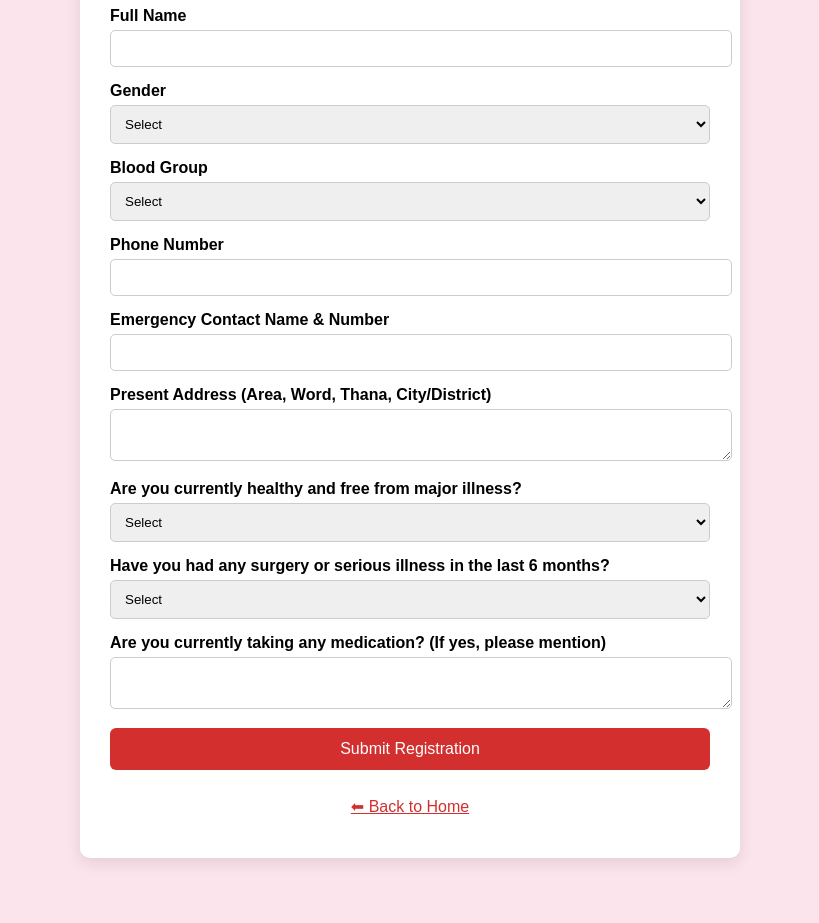
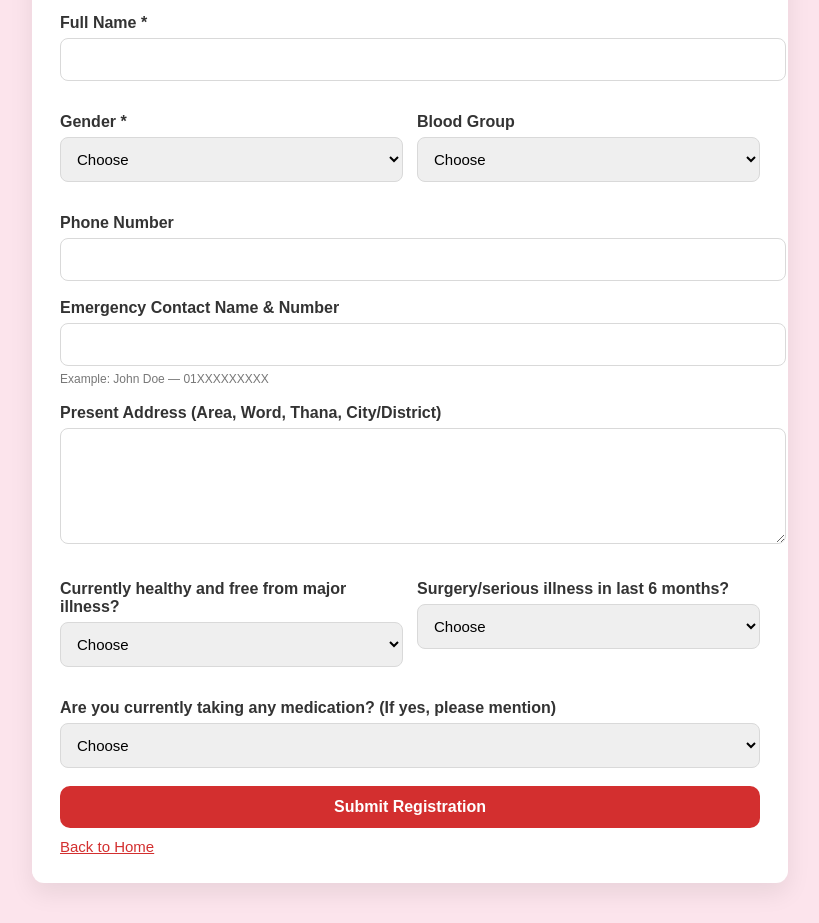
Before and after one commit to bdvirtual/bloodzone, a plain HTML site: page form.html in a window 1280 px wide. Shown: the part 143-1066 px from the top of the page, without its empty margins (230-1049 px from the left). Before the commit the page ends 1041 px from the top, so only its background shows below. Drawn offline with Linux system fonts and the light colour scheme.

Commit message:
Update form.html

```diff
--- a/form.html
+++ b/form.html
@@ -1,180 +1,179 @@
 <!DOCTYPE html>
 <html lang="en">
 <head>
-  <meta charset="UTF-8">
-  <meta name="viewport" content="width=device-width, initial-scale=1.0">
-  <title>BloodZone | Donor Registration</title>
+  <meta charset="utf-8" />
+  <title>BloodZone Donor Registration</title>
+  <meta name="viewport" content="width=device-width, initial-scale=1" />
   <style>
-    body {
-      font-family: Arial, sans-serif;
-      background: #fce4ec;
-      margin: 0;
-      padding: 0;
+    :root { --brand:#d32f2f; --brand-dark:#b71c1c; }
+    body { font-family: Arial, Helvetica, sans-serif; background:#fce4ec; margin:0; }
+    .wrap { max-width:700px; margin:40px auto; background:#fff; padding:28px; border-radius:12px; box-shadow:0 10px 25px rgba(0,0,0,.08); }
+    h1 { margin:0 0 10px; color:var(--brand); text-align:center; }
+    p.sub { margin:0 0 24px; text-align:center; color:#555; }
+    .form-group { margin:14px 0 18px; }
+    .form-row { display:grid; grid-template-columns:1fr 1fr; gap:14px; }
+    label { display:block; font-weight:700; margin-bottom:6px; color:#333; }
+    input[type="text"], input[type="tel"], select, textarea {
+      width:100%; padding:12px 12px;
+      border:1px solid #d9d9d9; border-radius:8px; font-size:15px; outline:none;
+      transition:border-color .15s ease;
     }
-    .container {
-      max-width: 600px;
-      margin: 40px auto;
-      background: #fff;
-      padding: 30px;
-      border-radius: 10px;
-      box-shadow: 0 5px 15px rgba(0,0,0,0.1);
+    textarea { min-height:90px; resize:vertical; }
+    input:focus, select:focus, textarea:focus { border-color:var(--brand); }
+    .hint { font-size:12px; color:#777; margin-top:6px; }
+    .actions { margin-top:6px; display:grid; gap:10px; }
+    .btn-primary {
+      appearance:none; border:0; border-radius:10px; padding:12px 16px;
+      background:var(--brand); color:#fff; font-weight:700; font-size:16px; cursor:pointer;
     }
-    h1 {
-      text-align: center;
-      color: #d32f2f;
+    .btn-primary:hover { background:var(--brand-dark); }
+    /* Plain link-style "Back to Home" with NO hover background */
+    .btn-link {
+      display:inline-block; background:none; border:none; padding:0;
+      color:var(--brand); text-decoration:underline; font-size:15px; cursor:pointer;
     }
-    .form-group { margin-bottom: 15px; }
-    label { display: block; margin-bottom: 5px; font-weight: bold; }
-    input, select, textarea {
-      width: 100%; padding: 10px;
-      border: 1px solid #ccc; border-radius: 5px;
-    }
-    button {
-      width: 100%; padding: 12px;
-      background: #d32f2f; color: #fff;
-      border: none; border-radius: 6px;
-      font-size: 1em; cursor: pointer;
-    }
-    button:hover { background: #b71c1c; }
-    .btn-link {
-      display: block;
-      margin-top: 15px;
-      background: none; border: none;
-      color: #d32f2f;
-      text-decoration: underline;
-      cursor: pointer;
-    }
-    .btn-link {
-    display: block;
-    margin-top: 15px;
-    background: none;
-    border: none;
-    color: #d32f2f;
-    text-decoration: underline;
-    font-size: 1em;
-    cursor: pointer;
-  }
-  .btn-link:hover {
-    color: #b71c1c;   /* Only text color changes, no bg */
-    background: none;
-  }
+    .btn-link:hover { color:var(--brand-dark); background:none; }
     .thankyou {
-      display: none;
-      text-align: center;
-      background: #e8f5e9;
-      border: 2px solid #4caf50;
-      color: #2e7d32;
-      padding: 20px;
-      border-radius: 8px;
-      font-size: 1.2em;
-      margin-top: 20px;
+      display:none; margin-top:18px; padding:16px; border-radius:10px;
+      background:#e8f5e9; border:2px solid #4caf50; color:#2e7d32; text-align:center; font-weight:700;
     }
   </style>
 </head>
 <body>
-  <div class="container">
-    <h1>Donor Registration</h1>
+  <div class="wrap">
+    <h1>BloodZone Donor Registration</h1>
+    <p class="sub">Please fill in your details accurately. Fields marked * are required.</p>
+
+    <!-- Hidden iframe to bypass cross-origin redirects -->
+    <iframe name="hidden_iframe" style="display:none;"></iframe>
+
+    <!-- IMPORTANT: Uses your real Google Form action and entry IDs -->
     <form id="donorForm"
-      action="https://docs.google.com/forms/d/e/1FAIpQLSe2WB1FkMeNVb_OYFr5l3Vz4-fI4f-9bQWzJiihm34hAaJYIw/formResponse"
-      method="POST" target="hidden_iframe">
+      action="https://docs.google.com/forms/u/0/d/e/1FAIpQLSe2WB1FkMeNVb_OYFr5l3Vz4-fI4f-9bQWzJiihm34hAaJYIw/formResponse"
+      method="POST"
+      target="hidden_iframe">
 
-      <!-- Full Name -->
+      <!-- Full Name *  entry.1876433206 -->
       <div class="form-group">
-        <label>Full Name</label>
-        <input type="text" name="entry.2005620554" required>
+        <label for="fullName">Full Name *</label>
+        <input id="fullName" name="entry.1876433206" type="text" required />
       </div>
 
-      <!-- Gender -->
+      <!-- Two-column row -->
+      <div class="form-row">
+        <!-- Gender *  entry.438778170  (values must match form options EXACTLY) -->
         <div class="form-group">
-        <label>Gender</label>
-        <select name="entry.1045781291" required>
-          <option value="">Select</option>
+          <label for="gender">Gender *</label>
+          <select id="gender" name="entry.438778170" required>
+            <option value="" selected disabled>Choose</option>
             <option>Male</option>
             <option>Female</option>
-          <option>Other</option>
           </select>
         </div>
 
-      <!-- Blood Group -->
+        <!-- Blood Group  entry.1494571153 -->
         <div class="form-group">
-        <label>Blood Group</label>
-        <select name="entry.839337160" required>
-          <option value="">Select</option>
+          <label for="blood">Blood Group</label>
+          <select id="blood" name="entry.1494571153">
+            <option value="" selected disabled>Choose</option>
             <option>A+</option><option>A-</option>
             <option>B+</option><option>B-</option>
+            <option>AB+</option><option>AB-</option>
             <option>O+</option><option>O-</option>
-          <option>AB+</option><option>AB-</option>
+          </select>
+        </div>
+      </div>
+
+      <!-- Phone Number  entry.1183927202 -->
+      <div class="form-group">
+        <label for="phone">Phone Number</label>
+        <input id="phone" name="entry.1183927202" type="tel" inputmode="tel" />
+      </div>
+
+      <!-- Emergency Contact  entry.354393440 -->
+      <div class="form-group">
+        <label for="emergency">Emergency Contact Name & Number</label>
+        <input id="emergency" name="entry.354393440" type="text" />
+        <div class="hint">Example: John Doe — 01XXXXXXXXX</div>
+      </div>
+
+      <!-- Address  entry.1717042316 -->
+      <div class="form-group">
+        <label for="address">Present Address (Area, Word, Thana, City/District)</label>
+        <textarea id="address" name="entry.1717042316"></textarea>
+      </div>
+
+      <!-- Health questions: Google uses checkbox-like UI, but it's single-choice.
+           Send one value that matches the option text ("Yes" or "No"). -->
+      <div class="form-row">
+        <!-- Healthy?  entry.448583945 -->
+        <div class="form-group">
+          <label for="healthy">Currently healthy and free from major illness?</label>
+          <select id="healthy" name="entry.448583945">
+            <option value="" selected disabled>Choose</option>
+            <option>Yes</option>
+            <option>No</option>
           </select>
         </div>
 
-      <!-- Phone Number -->
+        <!-- Surgery last 6 months?  entry.112065081 -->
         <div class="form-group">
-        <label>Phone Number</label>
-        <input type="tel" name="entry.1166974658" required>
+          <label for="surgery">Surgery/serious illness in last 6 months?</label>
+          <select id="surgery" name="entry.112065081">
+            <option value="" selected disabled>Choose</option>
+            <option>Yes</option>
+            <option>No</option>
+          </select>
+        </div>
       </div>
 
-      <!-- Emergency Contact -->
+      <!-- Medications?  entry.2039522098 -->
       <div class="form-group">
-        <label>Emergency Contact Name & Number</label>
-        <input type="text" name="entry.1065046570">
-      </div>
-
-      <!-- Present Address -->
-      <div class="form-group">
-        <label>Present Address (Area, Word, Thana, City/District)</label>
-        <textarea name="entry.83909332" rows="2"></textarea>
-      </div>
-
-      <!-- Health Questions -->
-      <div class="form-group">
-        <label>Are you currently healthy and free from major illness?</label>
-        <select name="entry.1776662525" required>
-          <option value="">Select</option>
-          <option>Yes</option><option>No</option>
+        <label for="meds">Are you currently taking any medication? (If yes, please mention)</label>
+        <select id="meds" name="entry.2039522098">
+          <option value="" selected disabled>Choose</option>
+          <option>Yes</option>
+          <option>No</option>
         </select>
       </div>
 
-      <div class="form-group">
-        <label>Have you had any surgery or serious illness in the last 6 months?</label>
-        <select name="entry.284144510" required>
-          <option value="">Select</option>
-          <option>Yes</option><option>No</option>
-        </select>
+      <!-- Recommended hidden fields; fbzx value can be any token, but keeping it present helps. -->
+      <input type="hidden" name="fvv" value="1">
+      <input type="hidden" name="pageHistory" value="0">
+      <input type="hidden" name="fbzx" value="8212305990156201007">
+
+      <div class="actions">
+        <button class="btn-primary" type="submit">Submit Registration</button>
+        <a class="btn-link" href="index.html" target="_self" rel="noopener">Back to Home</a>
       </div>
 
-      <div class="form-group">
-        <label>Are you currently taking any medication? (If yes, please mention)</label>
-        <textarea name="entry.741670545" rows="2"></textarea>
+      <div id="thankyou" class="thankyou">✅ Thank you! Your information has been submitted.</div>
+    </form>
   </div>
 
-      <button type="submit">Submit Registration</button>
-      <button type="button" class="btn-link" onclick="goHome()">⬅ Back to Home</button>
-    </form>
+  <script>
+    // Show a friendly confirmation without navigating away.
+    const form = document.getElementById('donorForm');
+    const thanks = document.getElementById('thankyou');
 
-    <div class="thankyou" id="thankyouMsg">
-      ✅ Thank you! Your donor information has been submitted successfully.
-      <br><br>
-      <button class="btn-link" onclick="goHome()">⬅ Back to Home</button>
-    </div>
-  </div>
+    // Prevent double submits
+    let justSubmitted = false;
 
-  <iframe name="hidden_iframe" style="display:none;"></iframe>
-
-  <script>
-    const form = document.getElementById("donorForm");
-    const thankyouMsg = document.getElementById("thankyouMsg");
-
-    form.addEventListener("submit", function() {
+    form.addEventListener('submit', function () {
+      justSubmitted = true;
+      // After Google handles the POST inside the hidden iframe, we show a success.
       setTimeout(() => {
-        thankyouMsg.style.display = "block";
-        form.style.display = "none";
+        if (justSubmitted) {
+          thanks.style.display = 'block';
           form.reset();
-      }, 1000);
+          // Reset selects placeholder state after reset
+          document.querySelectorAll('select').forEach(s => s.selectedIndex = 0);
+          // Auto-hide after a bit (optional)
+          setTimeout(() => (thanks.style.display = 'none'), 6000);
+          justSubmitted = false;
+        }
+      }, 900);
     });
-
-    function goHome() {
-      window.location.href = "index.html"; // adjust filename if different
-    }
   </script>
 </body>
 </html>
```
Lines whose indentation alone changed are shown as unchanged.
